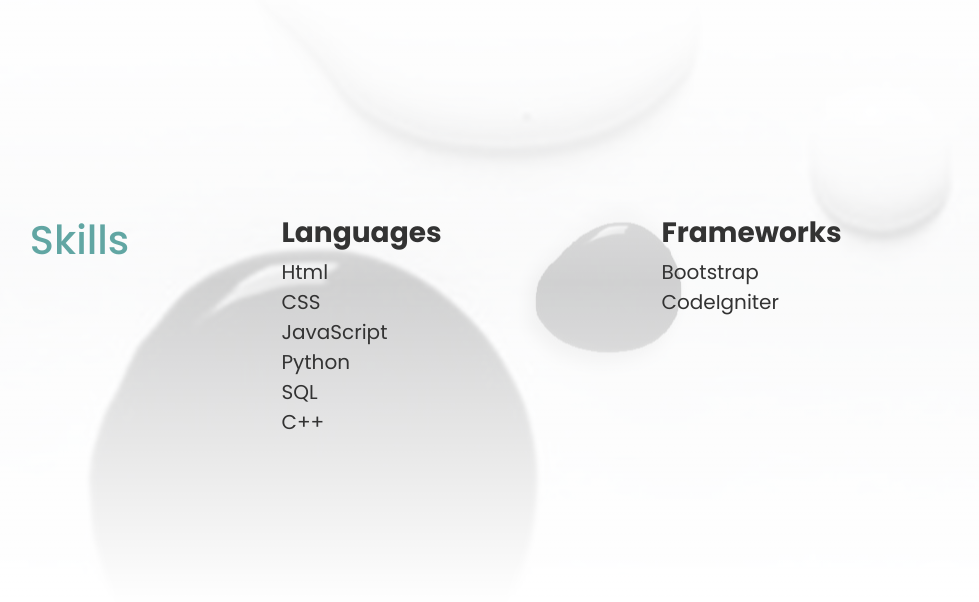
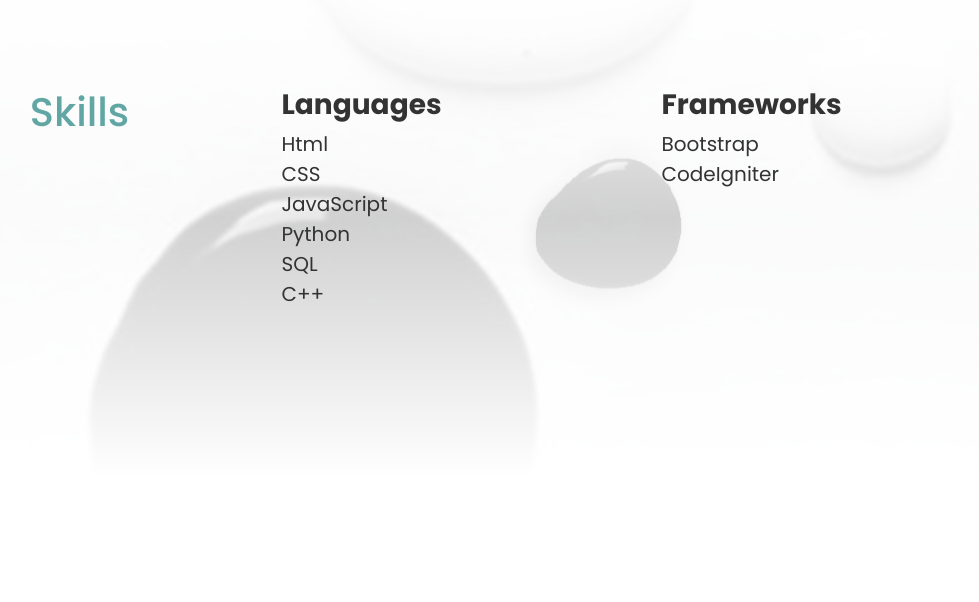
Before and after one commit to Rizky-wp/RizkyWp, a plain HTML site: page index.html in a window 1280 px wide. Shown: the part 2327-2929 px from the top of the page, without its empty margins (228-1207 px from the left). Drawn offline with Linux system fonts and the light colour scheme.

Commit message:
Update style.css

```diff
--- a/assets/css/style.css
+++ b/assets/css/style.css
@@ -36,7 +36,7 @@ body{
 /* Home Section */
 .home {
     display: flex;
-    background-color:rgba(23, 126, 121, 0.678);
+    background-color: rgba(23, 126, 121, 0.678);
     color: #eeeeee;
     font-family: 'Poppins', sans-serif;
     padding-top: 20%;
@@ -116,7 +116,7 @@ body{
     position: static;
     color: rgb(51, 51, 51);
     font-family: 'Poppins', sans-serif;
-    padding-top: 20%;
+    padding-top: 10%;
     padding-bottom: 10%;
     background: linear-gradient(rgb(255, 255, 255),rgba(255, 255, 255, 0.815),rgb(255, 255, 255)) , url(/assets/img/background.jpg) no-repeat center;
 }
@@ -125,6 +125,9 @@ body{
 }
 .skills p{
     font-size: 20px;
+}
+.skills .container{
+
 }
 
 /* Contact Section */
```
